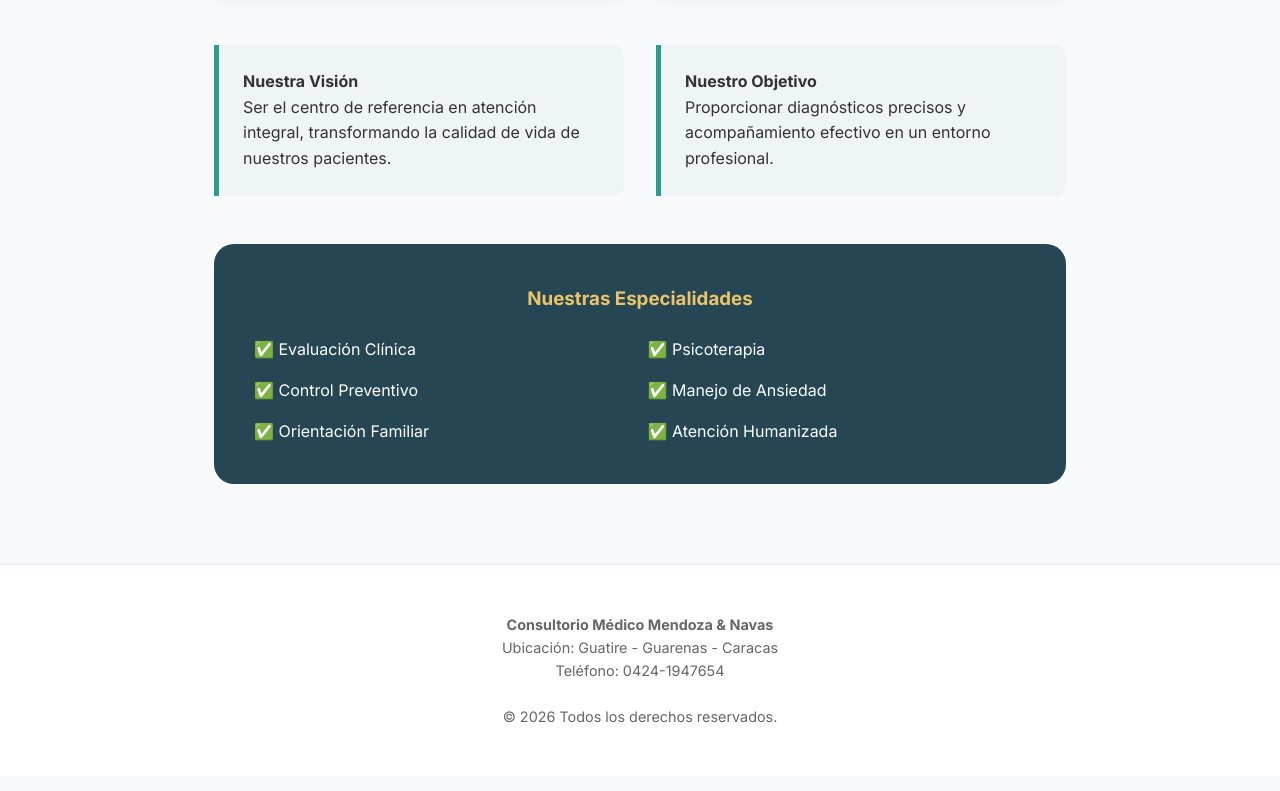
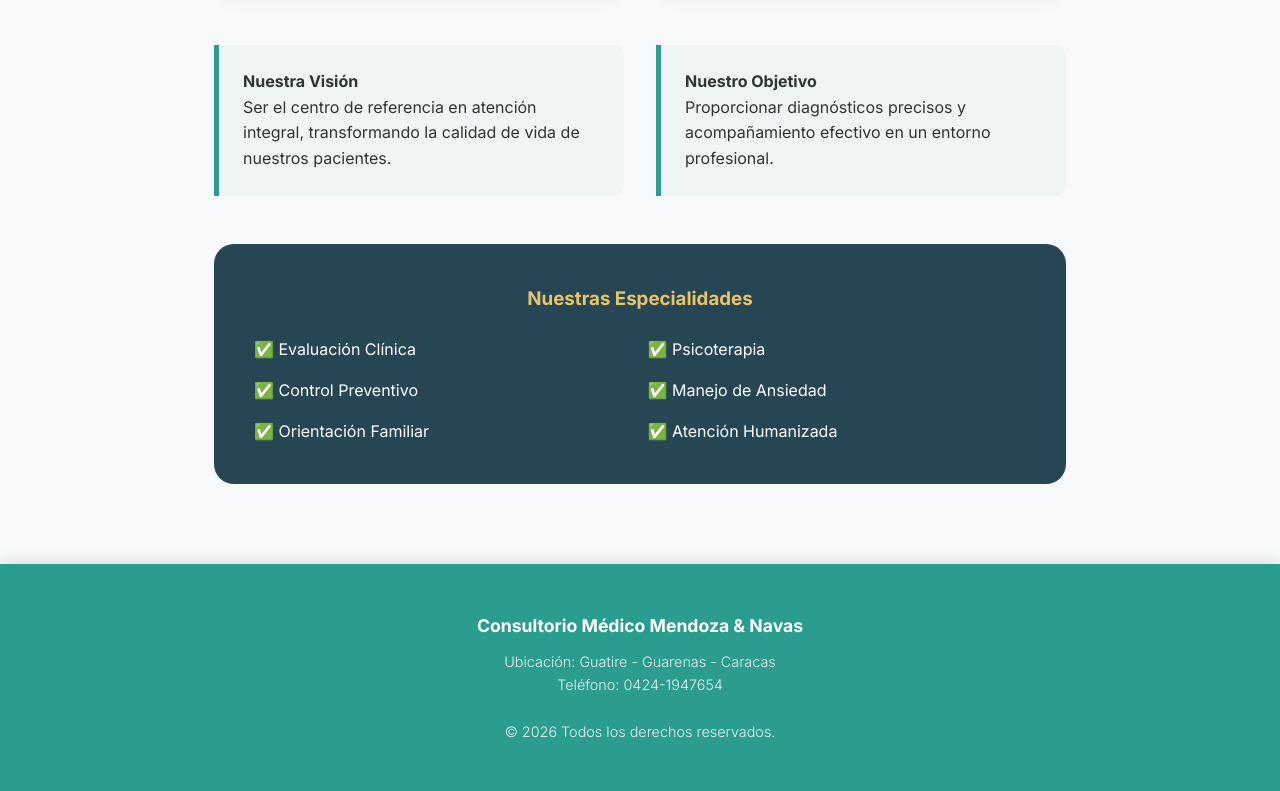
Before and after one commit to julioPumba/ProyectoM-W, a plain HTML site: page index.html in a window 1280 px wide. Shown: the part 744-1535 px from the top of the page. Drawn offline with Linux system fonts and the light colour scheme.

Commit message:
Update index.html

```diff
--- a/index.html
+++ b/index.html
@@ -99,7 +99,7 @@
 
         .btn-whatsapp:hover { background-color: #128c7e; transform: scale(1.02); }
 
-        /* ESTILOS DEL MODAL */
+        /* MODAL */
         .modal {
             display: none;
             position: fixed;
@@ -179,13 +179,25 @@
             gap: 15px;
         }
 
+        /* FOOTER ACTUALIZADO: Verde con letras blancas */
         footer {
             text-align: center;
             padding: 3rem 1rem;
             font-size: 0.9rem;
-            color: #666;
-            background: #fff;
-            border-top: 1px solid #eee;
+            color: var(--white);
+            background: var(--primary);
+            box-shadow: 0 -4px 12px rgba(0,0,0,0.1);
+        }
+
+        footer strong {
+            font-size: 1.1rem;
+            display: inline-block;
+            margin-bottom: 10px;
+        }
+
+        .footer-info {
+            color: rgba(255, 255, 255, 0.9);
+            font-weight: 300;
         }
     </style>
 </head>
@@ -275,9 +287,11 @@
 
     <footer>
         <strong>Consultorio Médico Mendoza & Navas</strong><br>
-        Ubicación: Guatire - Guarenas - Caracas <br>
-        Teléfono: 0424-1947654 <br><br>
-        &copy; 2026 Todos los derechos reservados.
+        <div class="footer-info">
+            Ubicación: Guatire - Guarenas - Caracas <br>
+            Teléfono: 0424-1947654 <br><br>
+            &copy; 2026 Todos los derechos reservados.
+        </div>
     </footer>
 
     <script>
@@ -290,14 +304,12 @@
             document.getElementById('modalTitle').innerText = "Cita con " + doctor;
             document.getElementById('bookingModal').style.display = "block";
 
-            // Fecha mínima hoy
             const today = new Date().toISOString().split('T')[0];
             document.getElementById('appointmentDate').setAttribute('min', today);
         }
 
         function closeModal() {
             document.getElementById('bookingModal').style.display = "none";
-            // LIMPIEZA DE DATOS AL CERRAR
             document.getElementById('appointmentDate').value = "";
             document.getElementById('firstName').value = "";
             document.getElementById('lastName').value = "";
```
